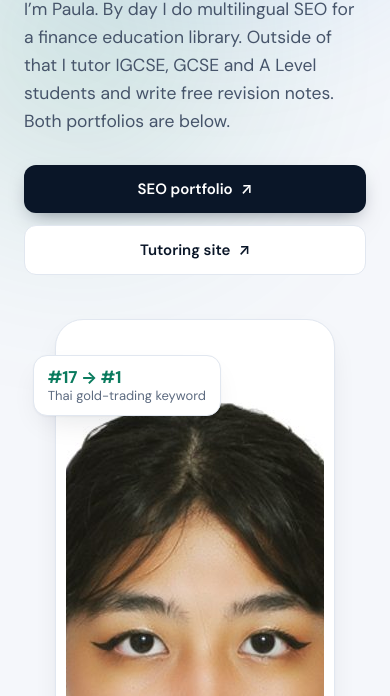
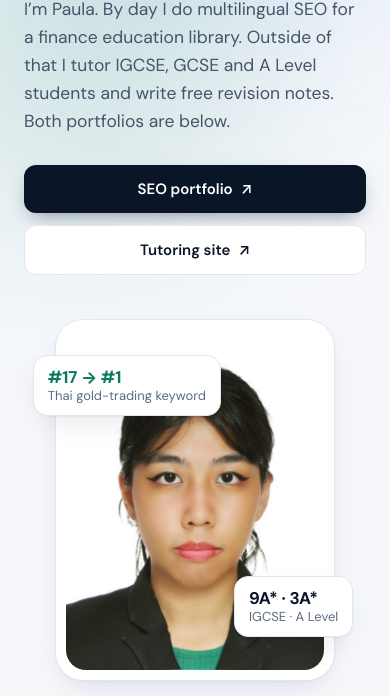
Before and after one commit to paulamikki1-boop/paula-tutor-profile, a plain HTML site: page hub-draft/index.html in a window 390 px wide. Shown: the part 340-1036 px from the top of the page. Drawn offline with nearby package versions, Linux system fonts and the light colour scheme.

Commit message:
Hub draft: cap mobile portrait height, add design review notes
Co-Authored-By: Claude Sonnet 5.5 <noreply@anthropic.com>
Claude-Session: https://claude.ai/code/session_01VQis2bKaTr14oaJZeqWMuH

```diff
--- a/hub-draft/index.html
+++ b/hub-draft/index.html
@@ -150,6 +150,7 @@ footer a:hover { color: var(--ink); }
 @media (max-width: 900px) {
   .hero { grid-template-columns: 1fr; gap: 44px; padding: 28px 0 56px; }
   .portrait { justify-self: center; width: min(320px, 82%); }
+  .portrait-frame img { aspect-ratio: 4 / 3.4; max-height: 340px; }
   .chip-a { left: -22px; } .chip-b { right: -18px; }
   .work, .about, .contact { grid-template-columns: 1fr; }
   .section-head { flex-direction: column; align-items: start; }
```
Also changed, not shown: hub-draft/preview-mobile.png (added), 2 other files.
